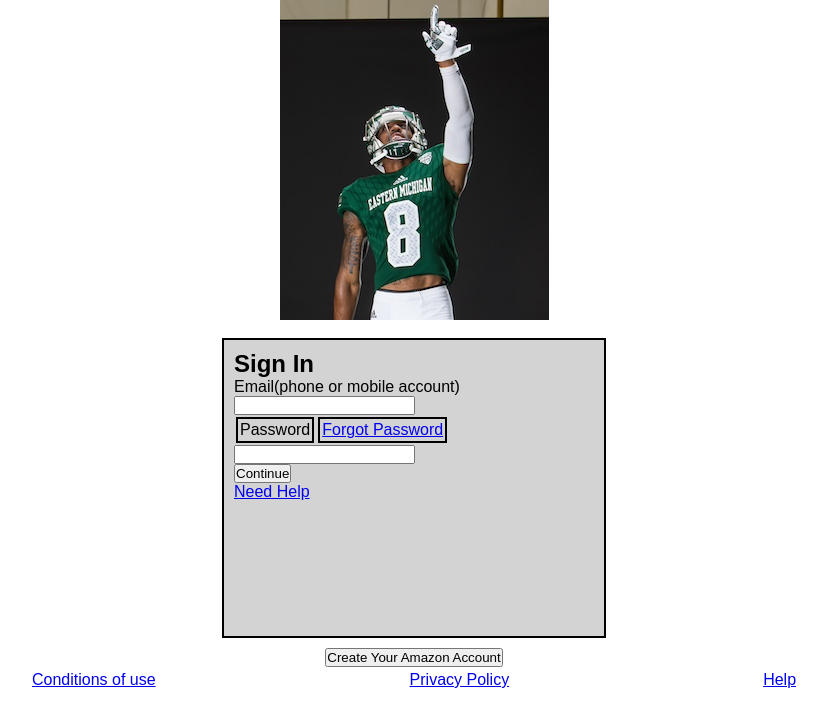
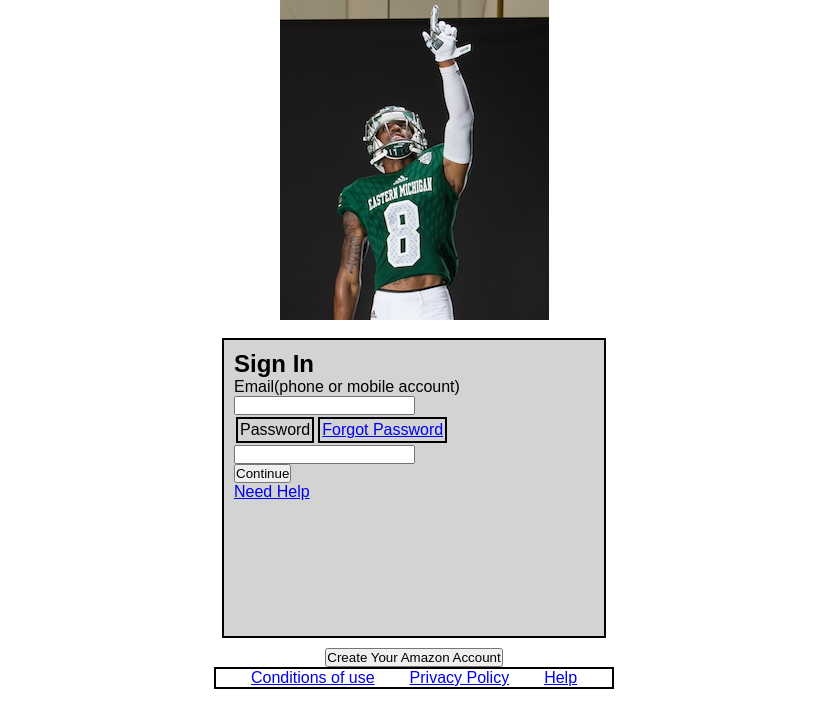
Before and after one commit to jarontjohnson/amazon-replica, a plain HTML site: page index.html in a window 1280 px wide. Shown: the whole page, without its empty margins (226-1053 px from the left). Drawn offline with Linux system fonts and the light colour scheme.

Commit message:
touch up final sumbit

```diff
--- a/styles.css
+++ b/styles.css
@@ -48,13 +48,13 @@
 }
 .foot{
     display: flex;
+    width: 400px;
     flex-direction: row;
     justify-content: space-evenly;
-    padding: 2px;
-    margin: 2px;
-    border: 2px;
+    border: 2px solid black
 }
 footer{
+    display: flex;
     align-items: center;
     justify-content: center;
 }
```
